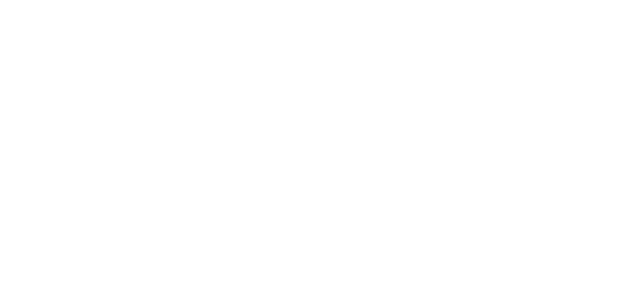
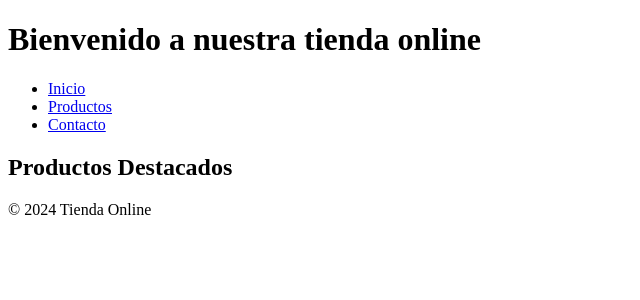
Before and after one commit to lucasapaza/pruebasist, a PHP site: page / in a window 1280 px wide. Before the commit the part shown is empty. Shown: the top 300 px of the page, without its empty margins (0-640 px from the left). Run offline with PHP 8.4, Linux system fonts and the light colour scheme.

Commit message:
Inicio principal

```diff
--- a/index.php
+++ b/index.php
@@ -1,11 +1,35 @@
-<html lang="en">
+<?php
+
+// Archivo: index.php
+
+?>
+
+<!DOCTYPE html>
+<html lang="es">
 <head>
     <meta charset="UTF-8">
     <meta name="viewport" content="width=device-width, initial-scale=1.0">
-    <title>Document</title>
+    <title>Tienda Online</title>
 </head>
 <body>
+    <header>
+        <h1>Bienvenido a nuestra tienda online</h1>
+        <nav>
+            <ul>
+                <li><a href="index.php">Inicio</a></li>
+                <li><a href="productos.php">Productos</a></li>
+                <li><a href="contacto.php">Contacto</a></li>
+            </ul>
+        </nav>
+    </header>
 
+    <main>
+        <h2>Productos Destacados</h2>
+        <!-- Aquí puedes mostrar algunos productos destacados -->
+    </main>
 
+    <footer>
+        <p>&copy; <?php echo date("Y"); ?> Tienda Online</p>
+    </footer>
 </body>
 </html>
```
